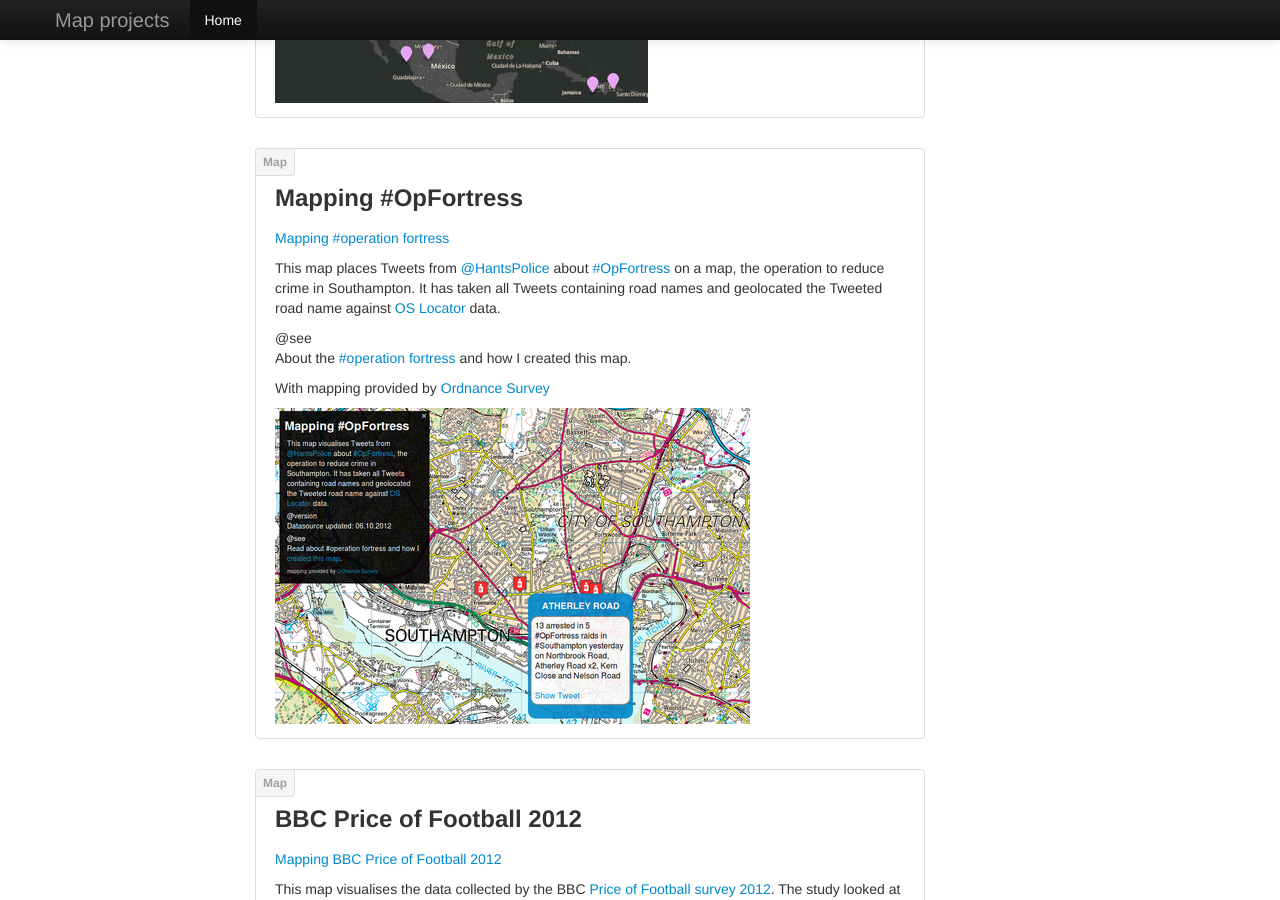
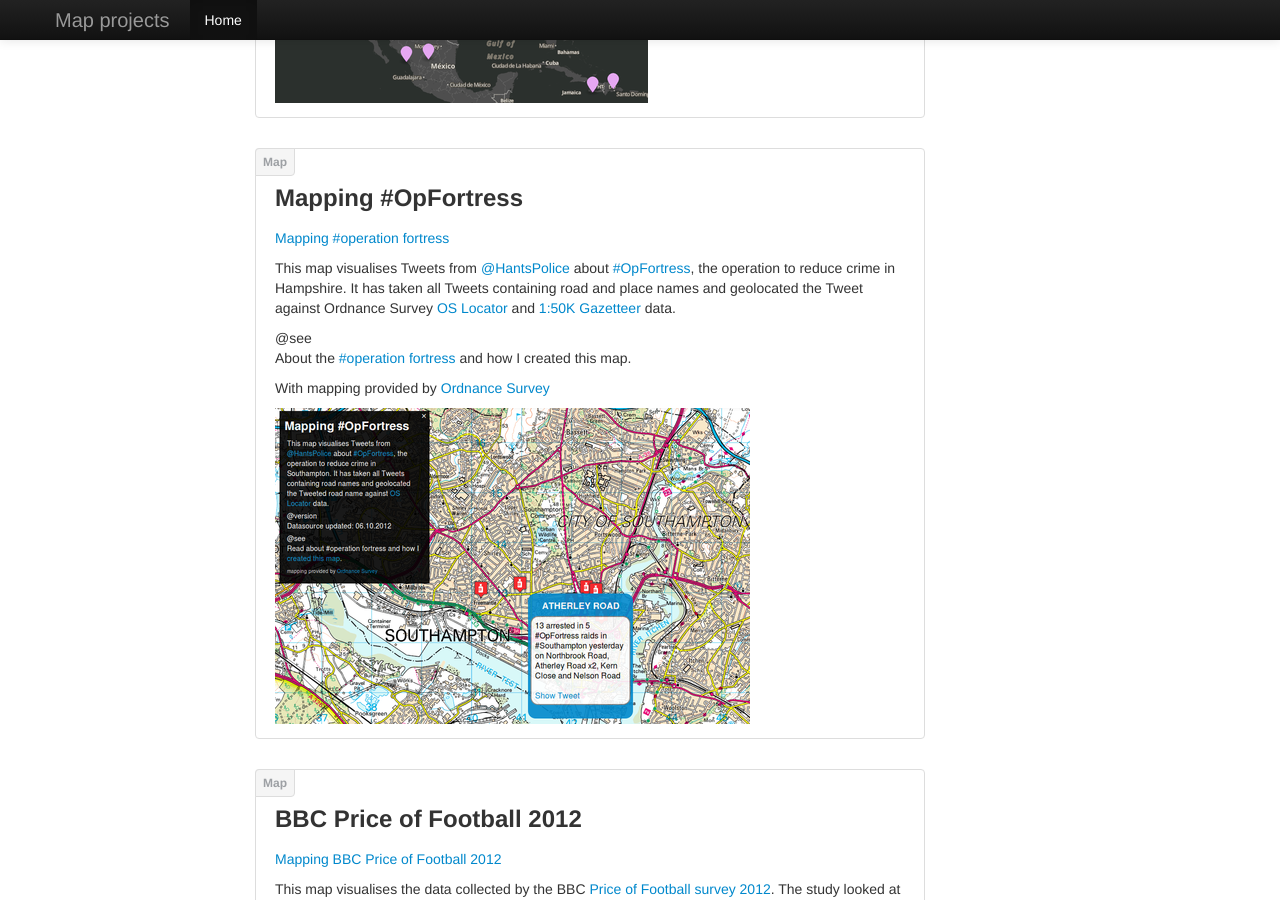
Before and after one commit to rob-murray/maps.robertomurray.co.uk, a Jekyll site: the page built from index.html, in a window 1280 px wide and 900 px high, scrolled down 498 px. Built offline with Jekyll 4.4.1, drawn with Linux system fonts in a browser that asks for light colours; Markdown is read by kramdown in place of the engine named in the settings.

Commit message:
Refactor some op-fortress text

```diff
--- a/_posts/2012-10-07-op-fortress.html
+++ b/_posts/2012-10-07-op-fortress.html
@@ -11,9 +11,9 @@ date: 2012-10-07 00:00:00.000000000 +01:00
       <div id="about-overlay">
         <a href='#' id='hide'>&#x2715;</a>
         <h3>Mapping #OpFortress</h3>
-        <p>This map visualises Tweets from <a title="https://twitter.com/HantsPolice" href="https://twitter.com/HantsPolice" target="_blank">@HantsPolice</a> about <a title="Twitter search for op fortress" href="https://twitter.com/i/#!/search/?q=opfortress" target="_blank">#OpFortress</a>, the operation to reduce crime in Southampton. It has taken all Tweets containing road names and geolocated the Tweeted road name against <a title="Read more about OS Locator" href="http://www.ordnancesurvey.co.uk/oswebsite/products/os-locator/index.html" target="_blank">OS Locator</a> data.</p>
+        <p>This map visualises Tweets from <a title="https://twitter.com/HantsPolice" href="https://twitter.com/HantsPolice" target="_blank">@HantsPolice</a> about <a title="Twitter search for op fortress" href="https://twitter.com/i/#!/search/?q=opfortress" target="_blank">#OpFortress</a>, the operation to reduce crime in Hampshire. It has taken all Tweets containing road and place names and geolocated the Tweet against Ordnance Survey <a title="Read more about OS Locator" href="http://www.ordnancesurvey.co.uk/oswebsite/products/os-locator/index.html" target="_blank">OS Locator</a> and <a title="Read more about OS 50K Gazetteer" href="http://www.ordnancesurvey.co.uk/business-and-government/products/50k-gazetteer.html" target="_blank">1:50K Gazetteer</a> data.</p>
         <p>@version<br>Datasource updated: <time class="dsource-date" datetime="26.10.2013">26.10.2013</time></p>
-        <p>@see<br>Read about #operation fortress and how I <a href="http://robertomurray.co.uk/blog/2012/mapping-opfortress-tweets/" title="Read more">created this map</a>.</p>
+        <p>@see<br>Read about operation fortress and how I <a href="http://robertomurray.co.uk/blog/2012/mapping-opfortress-tweets/" title="Read more">created this map</a>.</p>
         <p class="attribution">mapping provided by <a href="http://o-s.co.uk" title="Thanks Ordnance Survey">Ordnance Survey</a></p>
       </div>
 
--- a/index.html
+++ b/index.html
@@ -25,7 +25,7 @@ description: "Minisite of projects displaying data on maps. Displaying geolocate
       <div class="bs-docs-example">
         <h3>Mapping #OpFortress</h3>
         <p><a href="/op-fortress" title="Mapping #operation fortress">Mapping #operation fortress</a></p>
-        <p>This map places Tweets from <a title="https://twitter.com/HantsPolice" href="https://twitter.com/HantsPolice" target="_blank">@HantsPolice</a> about <a title="Twitter search for op fortress" href="https://twitter.com/i/#!/search/?q=opfortress" target="_blank">#OpFortress</a> on a map, the operation to reduce crime in Southampton. It has taken all Tweets containing road names and geolocated the Tweeted road name against <a title="Read more about OS Locator" href="http://www.ordnancesurvey.co.uk/oswebsite/products/os-locator/index.html" target="_blank">OS Locator</a> data.</p>
+        <p>This map visualises Tweets from <a title="https://twitter.com/HantsPolice" href="https://twitter.com/HantsPolice" target="_blank">@HantsPolice</a> about <a title="Twitter search for op fortress" href="https://twitter.com/i/#!/search/?q=opfortress" target="_blank">#OpFortress</a>, the operation to reduce crime in Hampshire. It has taken all Tweets containing road and place names and geolocated the Tweet against Ordnance Survey <a title="Read more about OS Locator" href="http://www.ordnancesurvey.co.uk/oswebsite/products/os-locator/index.html" target="_blank">OS Locator</a> and <a title="Read more about OS 50K Gazetteer" href="http://www.ordnancesurvey.co.uk/business-and-government/products/50k-gazetteer.html" target="_blank">1:50K Gazetteer</a> data.</p>
 
         <p>@see<br>About the <a href="http://robertomurray.co.uk/blog/2012/mapping-opfortress-tweets/" title="Read more">#operation fortress</a> and how I created this map.</p>
         <p>With mapping provided by <a href="http://o-s.co.uk" title="Thanks Ordnance Survey">Ordnance Survey</a></p>
```
